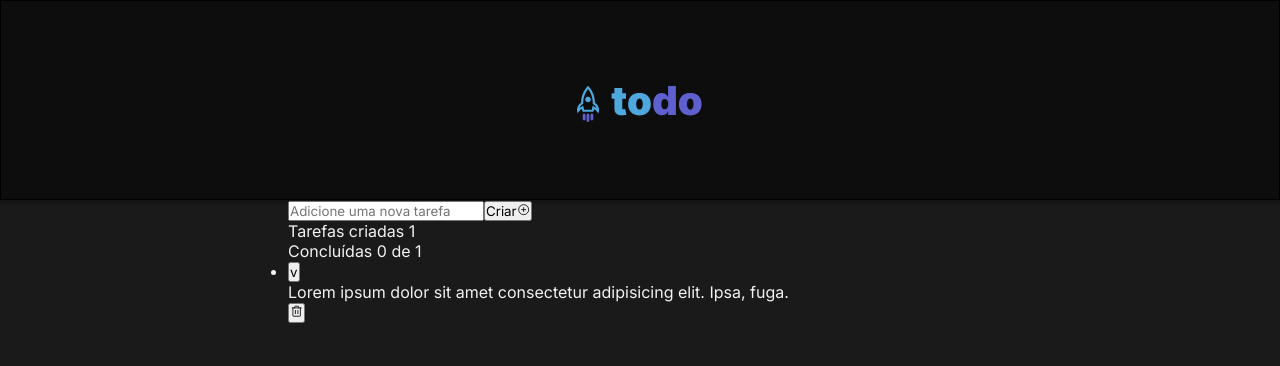
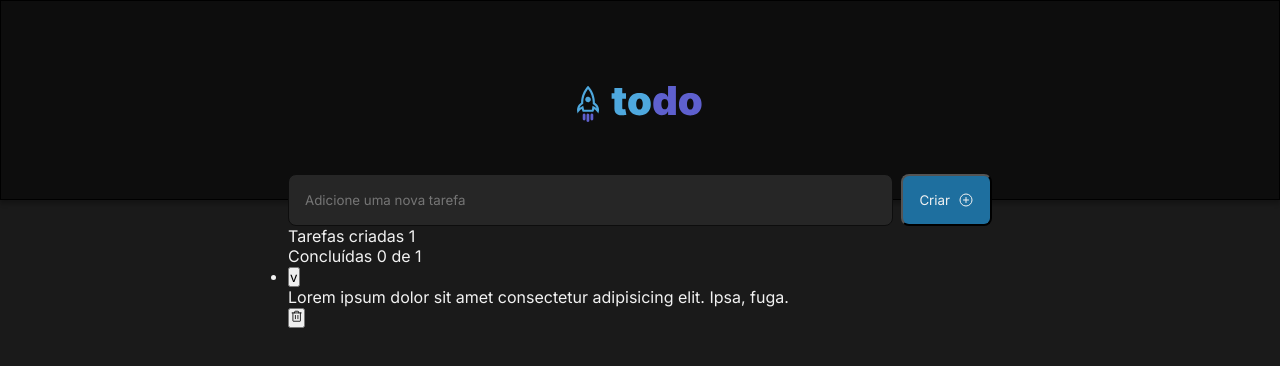
Before and after one commit to jthanlopes/todo-list, a React (Vite) app: page / in a window 1280 px wide. Shown: the top 366 px of the page. Built offline with nearby package versions, Linux system fonts and the light colour scheme.

Commit message:
style: estilização dos campos de adicionar tarefa

```diff
--- a/src/assets/global.css
+++ b/src/assets/global.css
@@ -40,3 +40,7 @@ body, input, textarea, button {
   font-family: 'Inter', sans-serif;
   font-weight: 400;
 }
+
+button {
+  cursor: pointer;
+}
--- a/src/components/Tasks.module.css
+++ b/src/components/Tasks.module.css
@@ -1,3 +1,40 @@
-.tasks {
+.addTasks {
+  display: flex;
+  gap: 0.5rem;
+  margin-top: -1.625rem;
+}
 
+.addTasks input {
+  flex: 1;
+  padding: 1rem;
+
+  background-color: var(--gray-500);
+  color: var(--gray-300);
+  border-radius: 8px;
+  border: 1px solid var(--gray-700);
 }
+
+.addTasks input:focus {
+  outline: transparent;
+  box-shadow: 0 0 0;
+
+  color: var(--gray-100);
+  border: 1px solid var(--purple-dark);
+}
+
+.addTasks button {
+  display: flex;
+  align-items: center;
+  gap: 8px;
+  padding: 1rem;
+
+  background-color: var(--blue-dark);
+  color: var(--gray-100);
+  border-radius: 8px;
+
+  transition: background-color 0.2s;
+}
+
+.addTasks button:hover {
+  background-color: var(--blue);
+}
--- a/src/components/Tasks.tsx
+++ b/src/components/Tasks.tsx
@@ -9,7 +9,7 @@ export function Tasks() {
 
         <button>
           Criar
-          <PlusCircle />
+          <PlusCircle size={16}/>
         </button>
       </div>
 
```
